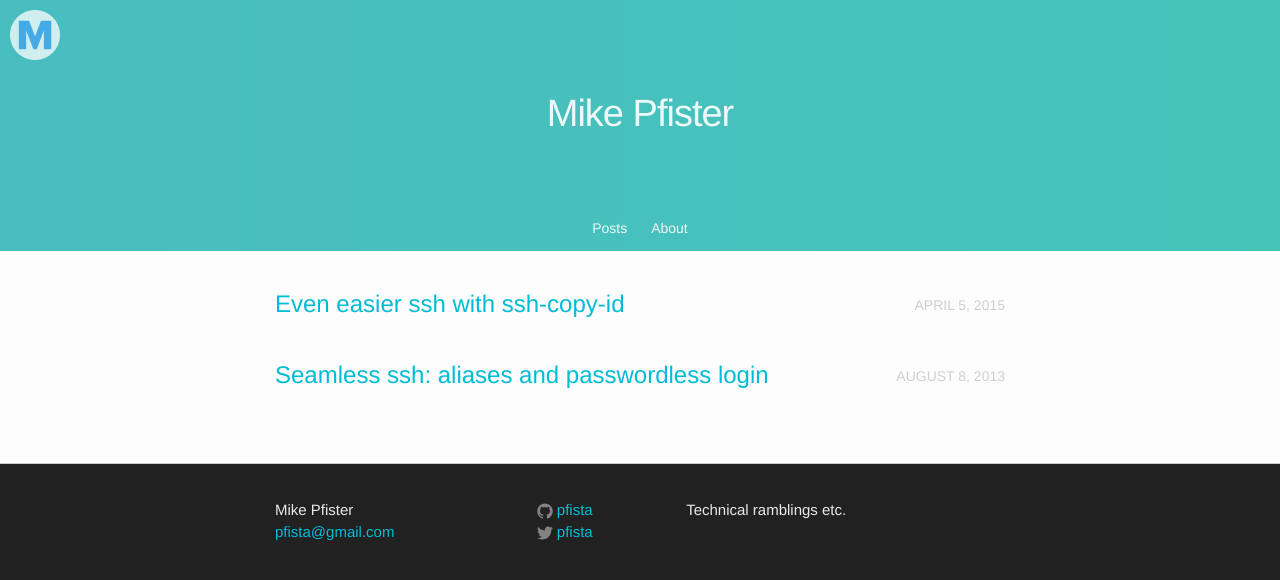
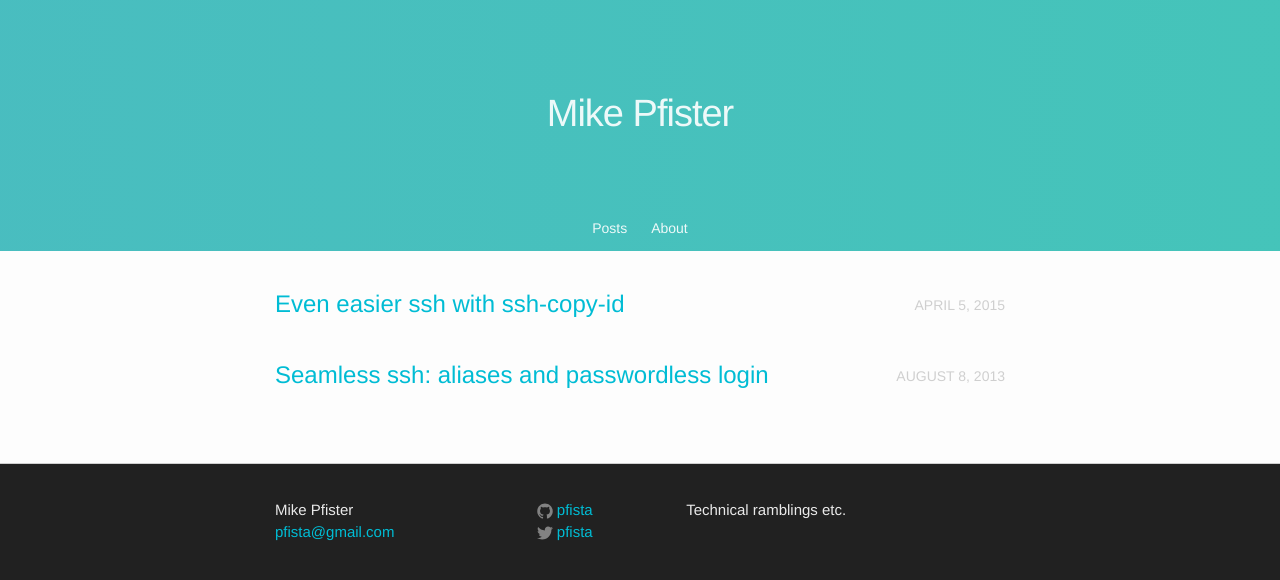
Before and after one commit to pfista/pfista-old.github.io, a Jekyll site: the page built from index.html, in a window 1280 px wide. Shown: the top 580 px of the page. Built offline with Jekyll 4.4.1, drawn with Linux system fonts in a browser that asks for light colours.

Commit message:
removing logo
Fixes #2
and then some

```diff
--- a/_includes/header.html
+++ b/_includes/header.html
@@ -1,10 +1,4 @@
 <header class="site-header">
-
-  <div class="logo">
-    <a href="/">
-      <img src="/img/logo.png" width=50>
-    </a>
-  </div>
 
   <div class="wrapper">
 
--- a/_sass/_layout.scss
+++ b/_sass/_layout.scss
@@ -12,14 +12,6 @@
     animation: swim 50s ease infinite;
     -webkit-animation: swim 50s ease infinite;
 
-    // Positioning context for the mobile navigation icon
-    position: relative;
-    .logo {
-        opacity: .75;
-        position: fixed;
-        left: 10px;
-        top: 10px;
-    }
 }
 
 @-webkit-keyframes
```
